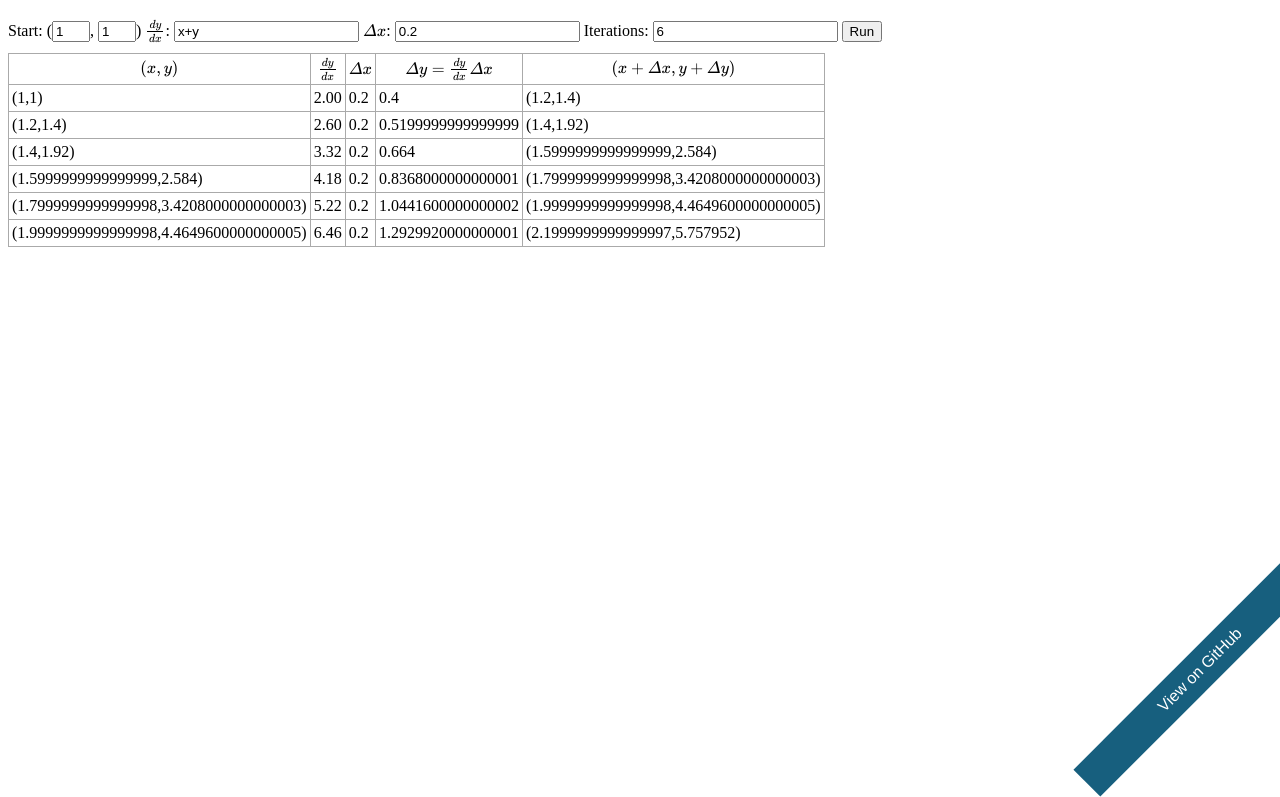
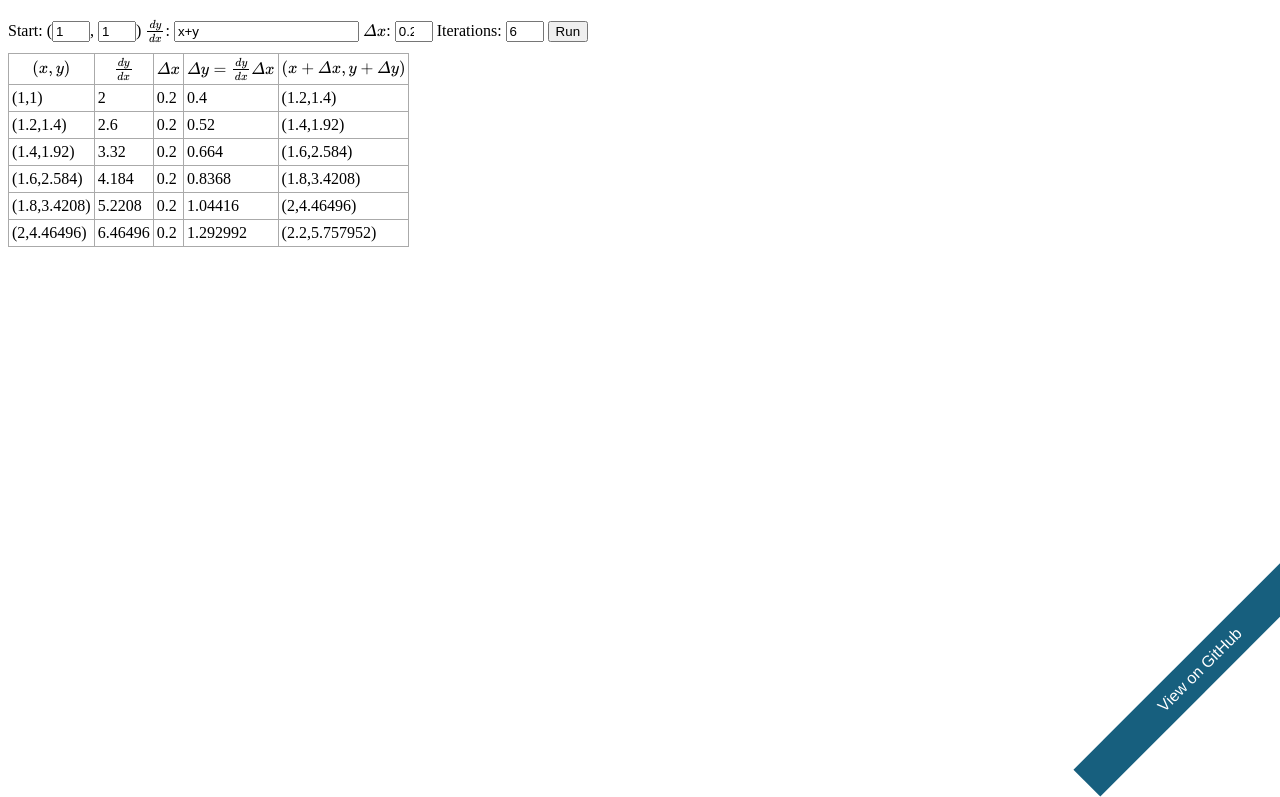
Before and after one commit to ErikBoesen/euler, a plain HTML site: page index.html in a window 1280 px wide. Both pictures are taken after a click on the button "Run". Shown: the part 61-858 px from the top of the page. Drawn offline with nearby package versions, Linux system fonts and the light colour scheme; some packages are replaced by stand-ins of ours.

Commit message:
Fix floating-point math errors

```diff
--- a/index.html
+++ b/index.html
@@ -13,8 +13,8 @@
     <h1>Euler's Method</h1>
     Start: (<input id="xi" type="number" class="small" value=1>, <input id="yi" type="number" class="small" value=1>)
     $\frac{dy}{dx}$: <input id="dydx" type="text" value="x+y">
-    $&Delta;x$: <input id="dx" type="number" value=0.2>
-    Iterations: <input id="iterations" type="number" value=6>
+    $&Delta;x$: <input id="dx" type="number" class="small" value=0.2>
+    Iterations: <input id="iterations" type="number" class="small" value=6>
     <button id="run">Run</button>
     <table>
         <thead>
--- a/scripts.js
+++ b/scripts.js
@@ -16,19 +16,22 @@ document.getElementById('run').onclick = function() {
         var tds = [];
         for (ii = 0; ii < 5; ii++) tds[ii] = document.createElement('td');
         console.log('Doing calculations');
-        tds[0].textContent = '(' + x + ',' + y + ')';
-        console.log(x);
-        console.log(y);
+        tds[0].textContent = '(' + pretty(x) + ',' + pretty(y) + ')';
         var deriv = eval(dydx.value.replace(/([a-z])/g, 'parseFloat($1)')); // Yes. Yes, I know.
-        tds[1].textContent = deriv.toFixed(2);
+        tds[1].textContent = pretty(deriv);
         tds[2].textContent = dx.value;
-        increase = deriv * dx.value;
+        increase = pretty(deriv * dx.value);
         tds[3].textContent = increase;
         x += parseFloat(dx.value);
         y += increase;
-        tds[4].textContent = '(' + x + ',' + y + ')';
-        console.log('Appending to DOM')
+        tds[4].textContent = '(' + pretty(x) + ',' + pretty(y) + ')';
+        console.log('Appending to DOM');
         for (ii = 0; ii < 5; ii++) tr.appendChild(tds[ii]);
         tbody.appendChild(tr);
     }
 }
+
+function pretty(n) {
+    var D = 1000000;
+    return n.toString().length <= 10 ? n : Math.round(n * D) / D;
+}
```
